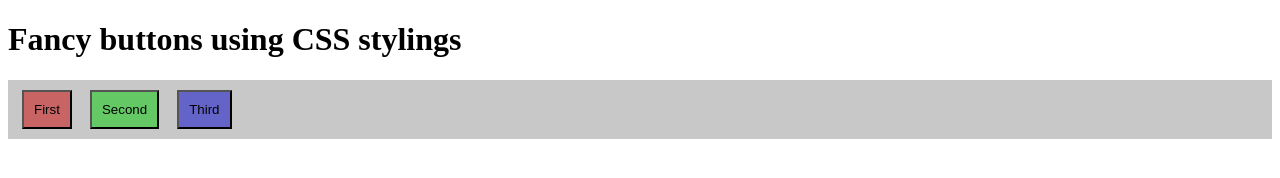
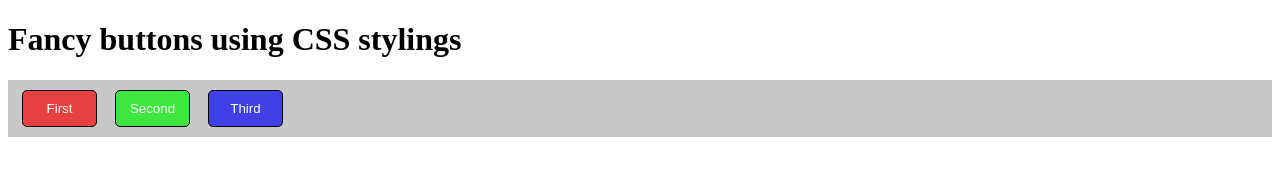
Before and after one commit to Dameron76/WebDevPractice, a plain HTML site: page buttons/index.htm in a window 1280 px wide. Drawn offline with Linux system fonts and the light colour scheme.

Commit message:
Made the buttons prettier.

```diff
--- a/buttons/style.css
+++ b/buttons/style.css
@@ -1,3 +1,7 @@
+body {
+	font-size: 100%;
+}
+
 .test {
 	background-color: rgb(200, 200, 200);
 	padding: 10px;
@@ -6,16 +10,34 @@
 .test button {
 	margin: 0 10px 0 4px;
 	padding: 10px;
+	color: white;
+	border: 1px solid black;
+	border-radius: 5px;
+	outline: none;
+	width: 75px;
+	cursor: pointer;
+	font
+	box-shadow: 2px 3px 1px 1px rgba(0,0,0,0.5);
 }
 
-#first-button{
-	background-color: rgb(200, 100, 100);
+.test button:active {
+	box-shadow: 2px 1px 1px 1px rgba(0,0,0,0.5);
+	transform: translateY(3px);
 }
 
-#second-button{
-	background-color: rgb(100, 200, 100);
+#first-button {
+	background-color: rgb(90%, 25%, 25%);
 }
+#first-button:hover { background-color: rgb(100%, 0%, 0%); }
 
-#third-button{
-	background-color: rgb(100, 100, 200);
+
+#second-button {
+	background-color: rgb(25%, 90%, 25%);
 }
+#second-button:hover { background-color: rgb(0%, 100%, 0%); }
+
+
+#third-button {
+	background-color: rgb(25%, 25%, 90%);
+}
+#third-button:hover { background-color: rgb(0%, 0%, 100%); }
```
